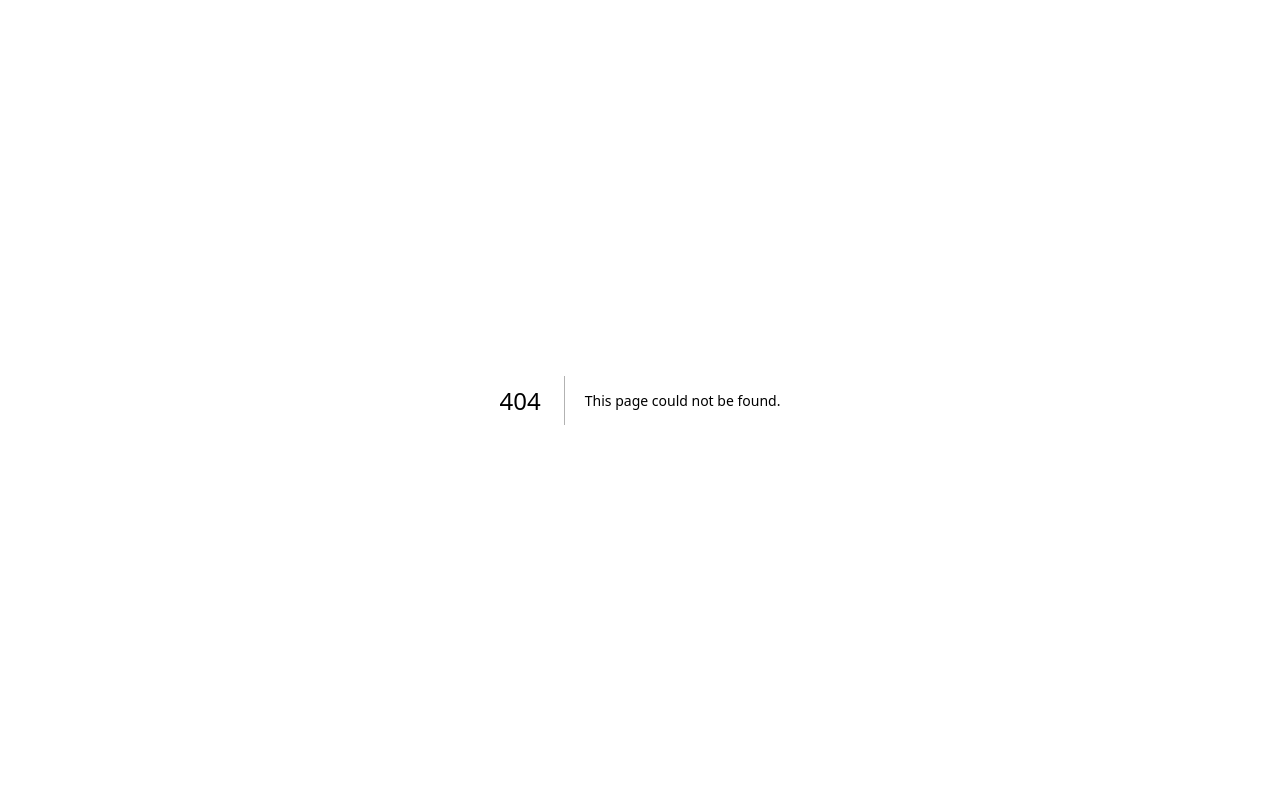
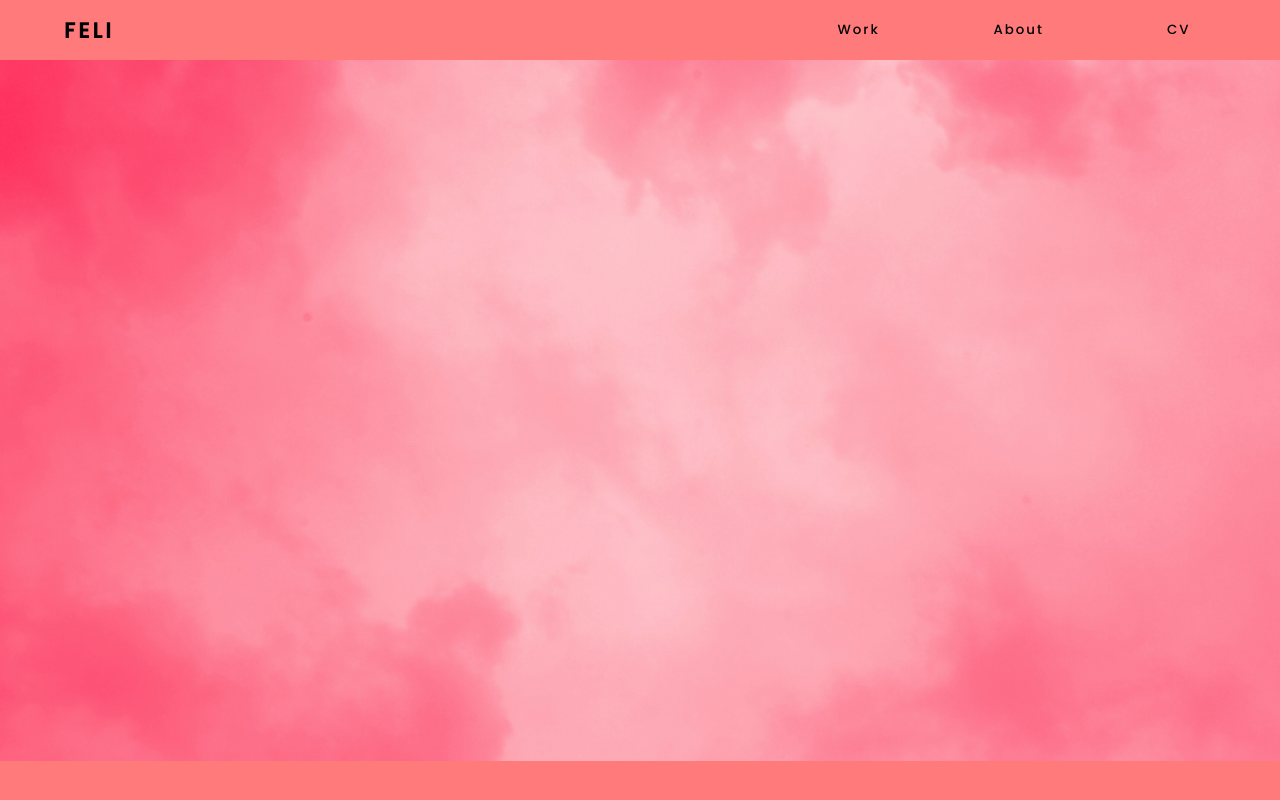
Before and after one commit to FeliKroder/FeliKroder.github.io, a Next.js app: page /about in a window 1280 px wide. Before the commit this address had no page. Built offline with nearby package versions, Linux system fonts and the light colour scheme.

Commit message:
Add Links, create About-Page and add Resume as pdf

```diff
--- a/components/MainNavigation/index.jsx
+++ b/components/MainNavigation/index.jsx
@@ -1,4 +1,5 @@
 import {
+  StyledLink,
   StyledNavigationBar,
   StyledNavigationItem,
 } from "@/design-system/StyledMainNavigation";
@@ -9,22 +10,26 @@ export default function MainNavigation() {
       <nav aria-label="Mainnavigation">
         <StyledNavigationBar>
           <StyledNavigationItem>
-            {/* <a> */}
+            <StyledLink href="/./">
               {/* <svg></svg> */}
               <span>Work</span>
-            {/* </a> */}
+            </StyledLink>
           </StyledNavigationItem>
           <StyledNavigationItem>
-            {/* <a> */}
+            <StyledLink href="/./about">
               {/* <svg></svg> */}
               <span>About</span>
-            {/* </a> */}
+            </StyledLink>
           </StyledNavigationItem>
           <StyledNavigationItem>
-            {/* <a> */}
+            <StyledLink
+              href="/./FelicitasKroderResume.pdf"
+              target="_blank"
+              rel="noopener noreferrer"
+            >
               {/* <svg></svg> */}
               <span>CV</span>
-            {/* </a> */}
+            </StyledLink>
           </StyledNavigationItem>
         </StyledNavigationBar>
       </nav>
--- a/design-system/GlobalStyle.js
+++ b/design-system/GlobalStyle.js
@@ -12,6 +12,7 @@ export const GlobalStyle = createGlobalStyle`
   --secondary-color: #ff0000;
   --accent-color: #ff0065;
   --accent-color-light: #ffa8b2;
+  --text-color:#000000;
 }
 
 *,
--- a/design-system/StyledMainNavigation.js
+++ b/design-system/StyledMainNavigation.js
@@ -31,3 +31,8 @@ export const StyledNavigationItem = styled.li`
     padding: 1.6em 0.1em 1.6em 0.1em;
   }
 `;
+
+export const StyledLink = styled.a`
+  text-decoration: none;
+  color: var(--text-color);
+`;
--- /dev/null
+++ b/pages/about.jsx
@@ -0,0 +1,29 @@
+import Head from "next/head";
+import AboveTheFold from "@/components/AboveTheFold";
+
+export default function Home() {
+  return (
+    <>
+      <Head>
+        <title>Portfolio von Felicitas Kroder</title>
+        <meta
+          name="description"
+          content="Dieses Portfolio ist ein persönliches Projekt und dient zur visuellen Darstellung meiner programmatischen Fähigkeiten"
+        />
+        <meta name="viewport" content="width=device-width, initial-scale=1" />
+        <link rel="icon" href="/favicon.ico" />
+        <link
+          rel="icon"
+          type="image/png"
+          sizes="32x32"
+          href="/favicon-32x32.png"
+        />
+      </Head>
+      <main className="">
+        <div>
+          <AboveTheFold />
+        </div>
+      </main>
+    </>
+  );
+}
```
Also changed, not shown: 2 other files (tests, documents, lock files or other folders). Lines whose indentation alone changed are shown as unchanged.
